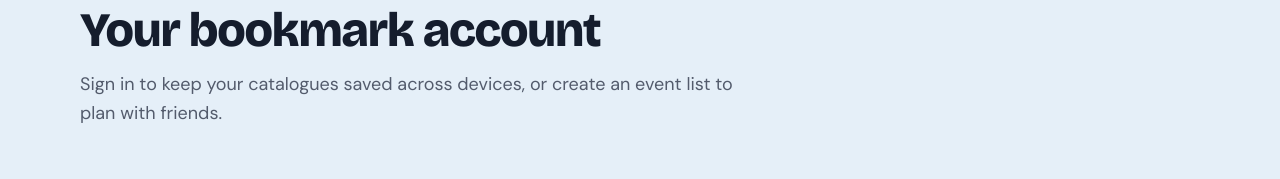
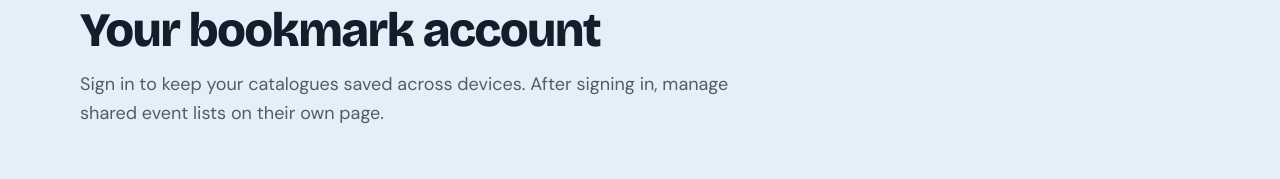
Before and after one commit to my-con-catalogue/my-con-catalogue, a Next.js app: page /account in a window 1280 px wide. Shown: the part 131-310 px from the top of the page. Built offline with nearby package versions, Linux system fonts and the light colour scheme; no server answers.

Commit message:
Add files via upload

```diff
--- a/app/account/page.tsx
+++ b/app/account/page.tsx
@@ -6,7 +6,7 @@ export const metadata: Metadata = { title: 'Account and shared bookmarks' }
 
 export default function AccountPage() {
   return <>
-    <PageHeader title="Your bookmark account" description="Sign in to keep your catalogues saved across devices, or create an event list to plan with friends." />
+    <PageHeader title="Your bookmark account" description="Sign in to keep your catalogues saved across devices. After signing in, manage shared event lists on their own page." />
     <section className="mx-auto max-w-6xl px-4 py-10 md:py-14"><AccountPortal /></section>
   </>
 }
```
